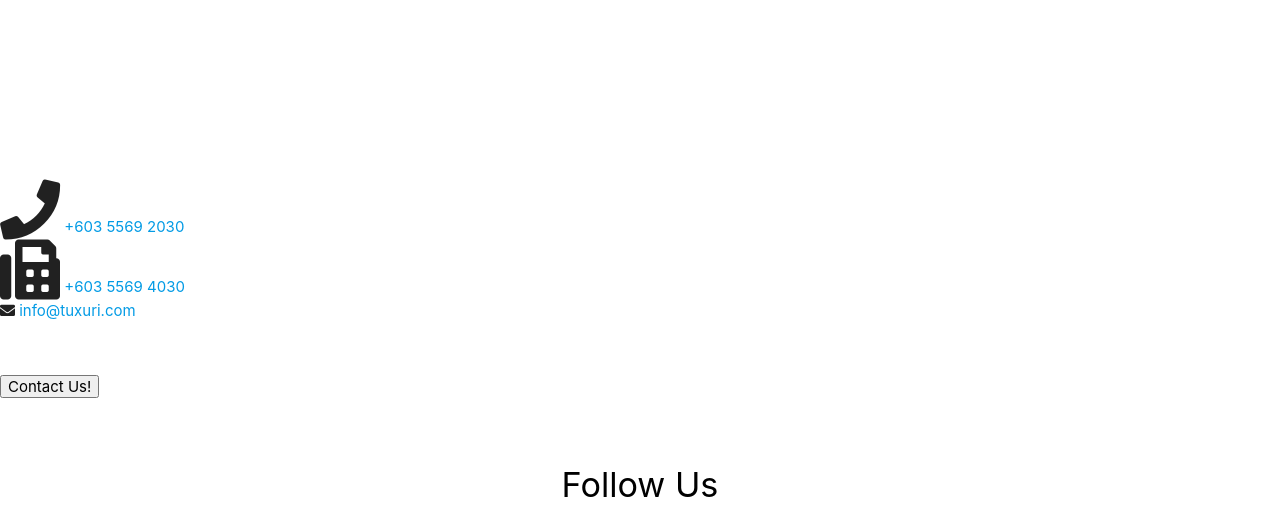
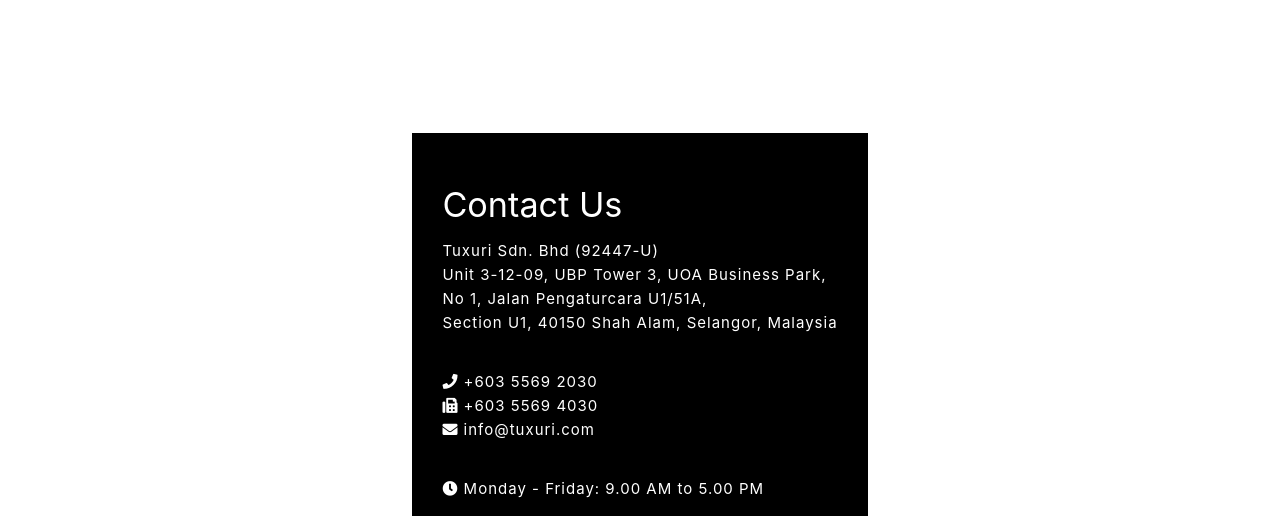
Before and after one commit to nurnabilarzar/company-website, a plain HTML site: page index.html in a window 1280 px wide. Shown: the part 1053-1569 px from the top of the page. Drawn offline with nearby package versions, Linux system fonts and the light colour scheme.

Commit message:
feat: added style on contact us section

```diff
--- a/main.css
+++ b/main.css
@@ -14,6 +14,49 @@
 }
 
 .clients img {
-    max-width: 90px;
+    max-width: 100px;
     filter: drop-shadow(1px 1px 1px rgba(0,0,0,0.5))
 }
+
+.content {
+    background: black;
+    padding: 30px;
+    color: black;
+    max-width: 50%;
+    flex: none;
+    margin-top: 8em;
+}
+
+.container_content {
+    display: flex;
+    align-items: center;
+    justify-content: center;
+}
+
+.content p {
+    line-height: 160%;
+    letter-spacing: 1px;
+    padding: 0px 0px 20px 0px;
+    text-align: justify;
+}
+
+.fa {
+    display: inline-block;
+    font: normal normal normal 14px/1;
+    font-size: inherit;
+    text-rendering: auto;
+    color: white;
+}
+
+.container_content .content a {
+    color: white;
+}
+
+.button_white_reversed {
+    border: 1px solid white;
+    background: white;
+    color: black;
+    padding: 15px;
+    letter-spacing: 1px;
+    cursor: pointer;
+}
```
